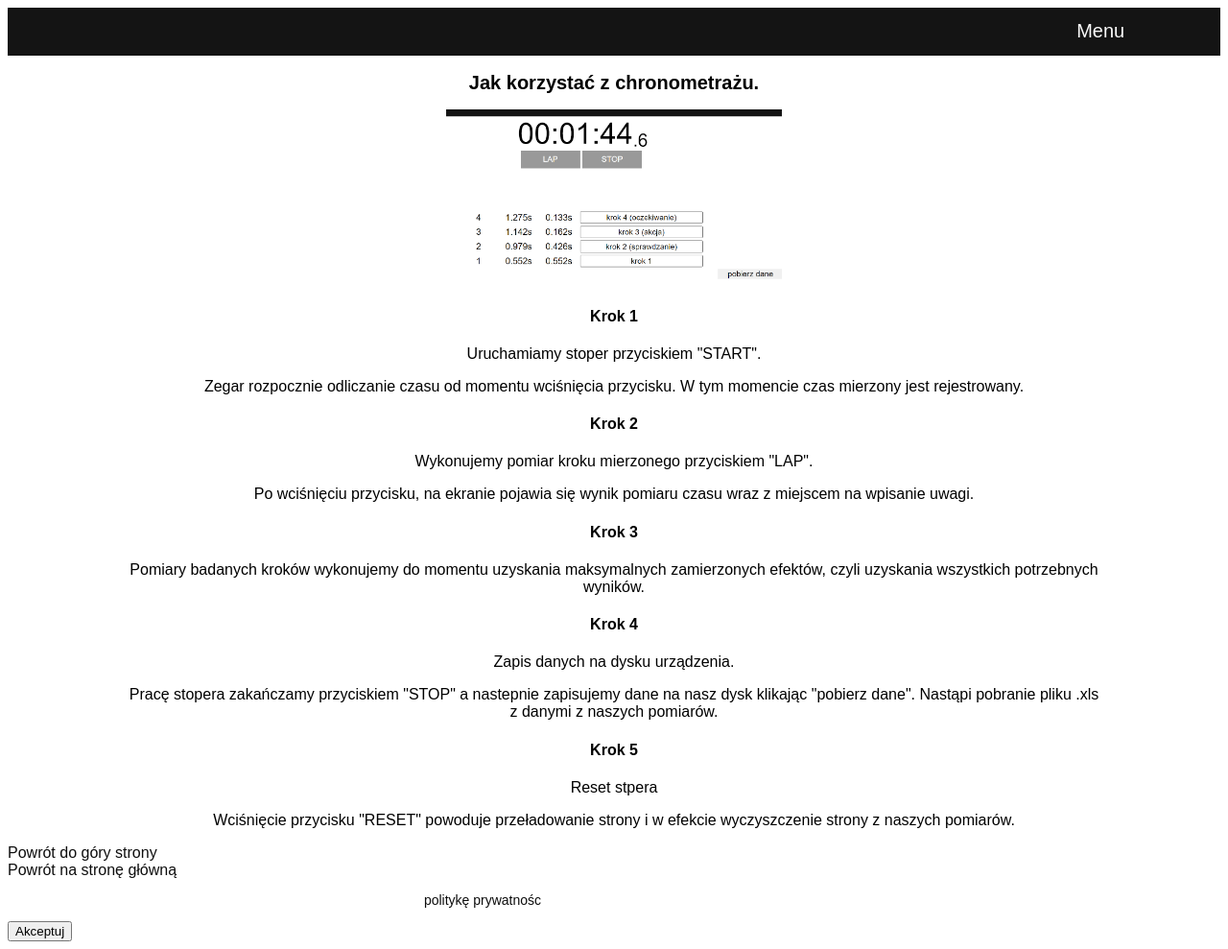
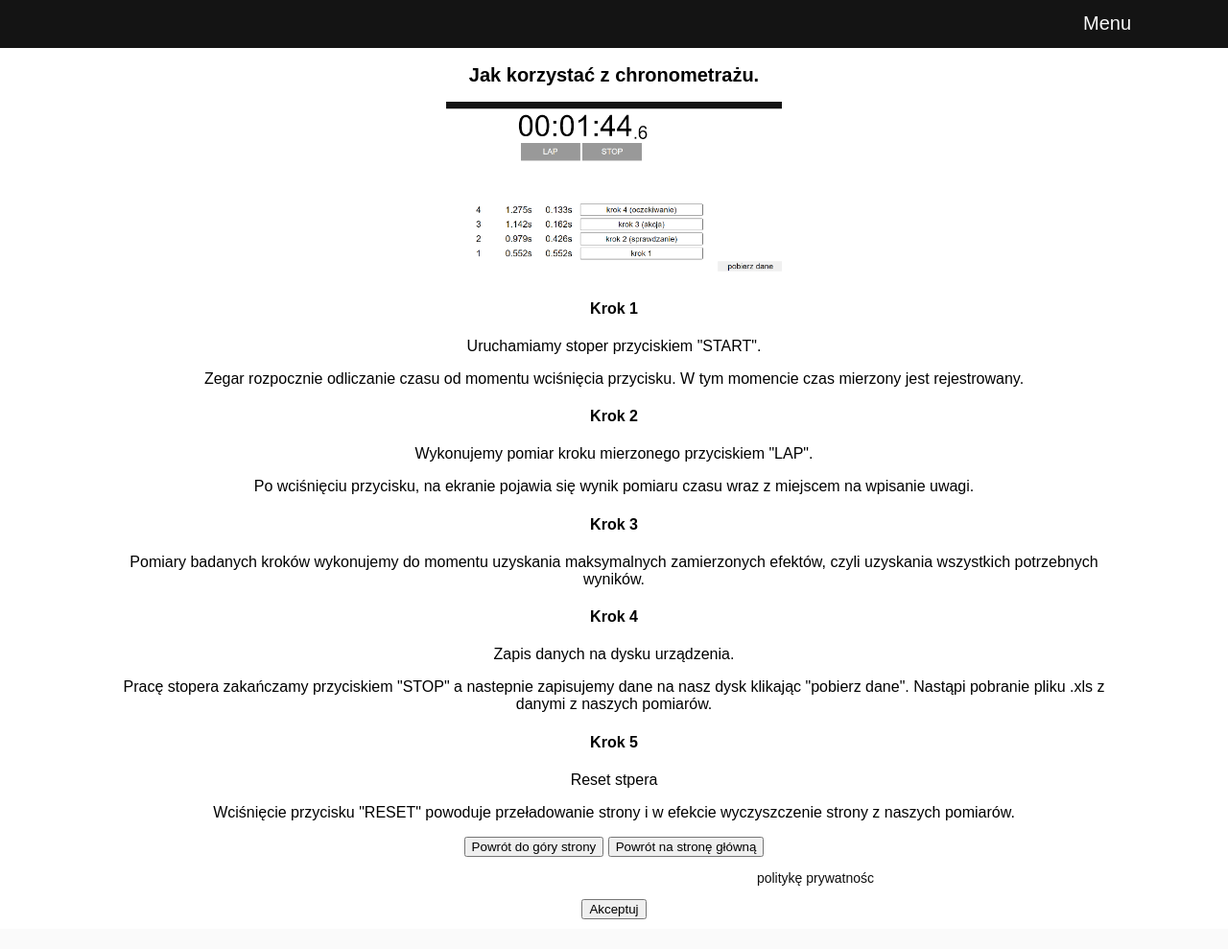
Before and after one commit to mkoza0713/alokacjakosztow.pl, a PHP site: page /instrukcja.php in a window 1280 px wide. Shown: the whole page at 96% size. After the commit the page ends 958 px from the top, so only its background shows below. Run offline with PHP 8.4, Linux system fonts and the light colour scheme.

Commit message:
small update

```diff
--- a/instrukcja.php
+++ b/instrukcja.php
@@ -64,8 +64,12 @@
 
         </div>
         <footer>
-            <a href="#top">Powrót do góry strony</a> <br>
-            <a href="index.php">Powrót na stronę główną</a>
+            <a href="#top">
+                <button class="stopwatch_button2">Powrót do góry strony</button>
+            </a>
+            <a href="index.php">
+                <button class="stopwatch_button2">Powrót na stronę główną</button>
+            </a>
             <script src="coockiePermision.js"></script>
         </footer>
     </section>
--- a/logowanie.php
+++ b/logowanie.php
@@ -127,7 +127,7 @@
                     Dane wprowadzone są już w bazie danych, do której masz dostęp poprzez zakłdadkę MENU->USTAWIENIA->EKSPORT.
                     Dane można dowolnie obrabiać, generując podsumowanie okresowej pracy oraz kontrolę czasu pracy.
                  </p>
-                 <h2>Podsuumowując</h2>
+                 <h2>Podsumowując</h2>
                  <P>Dane sa przejrzyste i nie zawierają niepotrzebnych rzeczy oraz są bardzo dokładne!
                         Jest to jedna z niewielu darmowych aplikacji oferujących takie możliwości. Rejestrując się oraz korzystając z alokacjakosztow.pl otrzymujemy:<br>
                         1. Prosty system mini-CMS,<br>
@@ -136,12 +136,14 @@
                         4. Możliwość elastycznego zarządzania zespołem poprzez przydzielanie odpowiednije liczby osoób do projektów,<br>
                         5. Szybki dostęp do danych,<br>
                  </P>
-                <a href="#top">Powrót do góry strony</a>
 
             </div>
         </div>
 
         <footer>
+            <a href="#top">
+                <button class="stopwatch_button2">Powrót do góry strony</button>
+            </a>
             <script src="coockiePermision.js"></script>
         </footer>
     </section>
--- a/style2.css
+++ b/style2.css
@@ -1,7 +1,8 @@
 body {
     background-color: rgb(255, 255, 255);
-    width:auto;
+    width:100%;
     height: 100%;
+    margin: 0;
 }
 
 section {
@@ -21,6 +22,14 @@ nav {
     display: flex;
     justify-content: flex-end;
     align-items: center;
+    border:none;
+}
+footer{
+    width:98%;
+    margin-left: auto;
+    margin-right: auto;
+    text-align: center;
+    margin-bottom: 10px;
 }
 
 /* menu w nav */
```
Also changed, not shown: index.php (+5 -3 lines), styleStopWath.css (+15 -18 lines).
